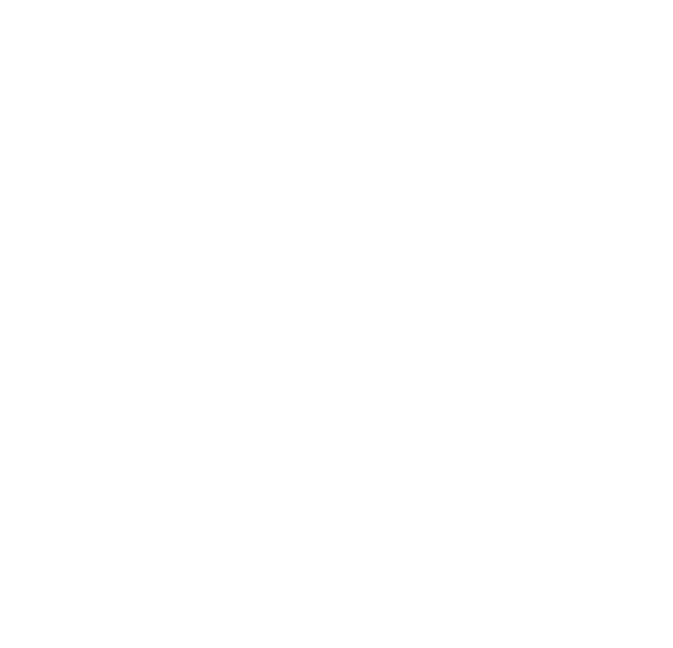
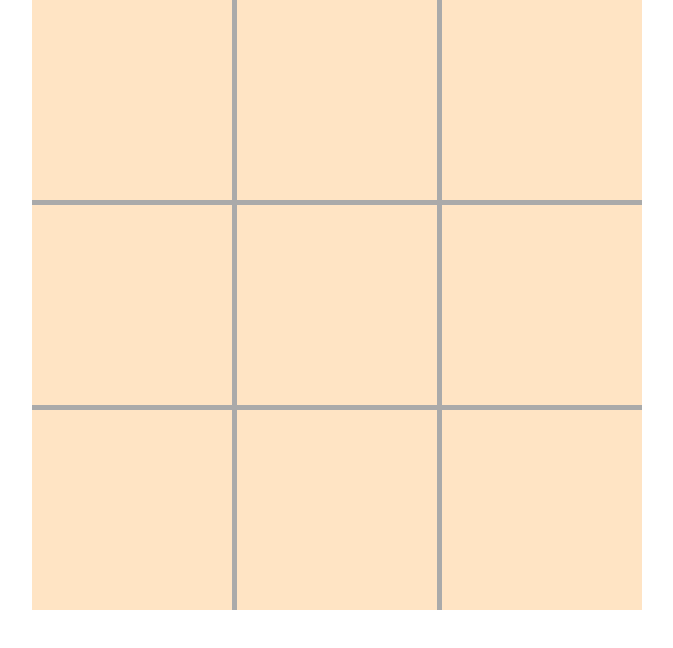
Before and after one commit to e19431943/firstGame, a plain HTML site: page index.html in a window 1280 px wide. Shown: the whole page, without its empty margins (303-976 px from the left). Drawn offline with Linux system fonts and the light colour scheme.

Commit message:
按下後顯示在html上

```diff
--- a/index.html
+++ b/index.html
@@ -8,15 +8,15 @@
 </head>
 <body>
     <div class="container">
-        <div class="item"></div>
-        <div class="item"></div>
-        <div class="item"></div>
-        <div class="item"></div>
-        <div class="item"></div>
-        <div class="item"></div>
-        <div class="item"></div>
-        <div class="item"></div>
-        <div class="item"></div>
+        <div class="item" data-index='0'></div>
+        <div class="item" data-index='1'></div>
+        <div class="item" data-index='2'></div>
+        <div class="item" data-index='3'></div>
+        <div class="item" data-index='4'></div>
+        <div class="item" data-index='5'></div>
+        <div class="item" data-index='6'></div>
+        <div class="item" data-index='7'></div>
+        <div class="item" data-index='8'></div>
     </div>
     <script src="./src/js/main.js"></script>
 </body>
--- a/src/css/style.css
+++ b/src/css/style.css
@@ -0,0 +1,22 @@
+*{
+    border: 0;
+    margin: 0;
+    text-decoration: none;
+}
+.container
+{
+    margin: auto;
+    width: 610px;
+    height: 610px;
+    background-color: #aaa;
+    display: grid;
+    grid-template-rows: 200px 200px 200px ;
+    grid-template-columns: 200px 200px 200px ;
+    gap: 5px;
+}
+.item
+{
+    background-color: bisque;
+    font-size: 10rem;
+    text-align: center;
+}
--- a/src/js/main.js
+++ b/src/js/main.js
@@ -0,0 +1,30 @@
+ var items = document.querySelectorAll('.item');
+ var item2 = document.getElementsByClassName('item');
+ console.log(items);
+ console.log(item2);
+ var obj={};
+ items.forEach(function(item,index)
+ {
+     obj[index]={
+         index:index,
+         state:false,
+         data:""
+     }
+    item.addEventListener('click',function()
+    {
+        if(obj[index].state ==false)
+        {
+            obj[index].data ="O";
+            item.innerHTML = obj[index].data;
+            npc();
+        }
+        else{
+            console.log("重複")
+        }
+    });
+ });
+
+ function npc()
+ {
+     console.log(obj.state);
+ }
```
